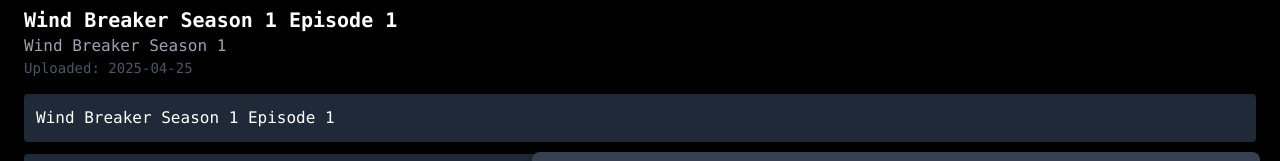
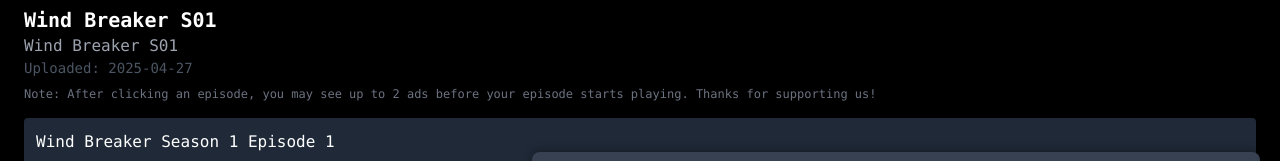
Before and after one commit to KENOVO-4/yo-Lazy-Kuma, a plain HTML site: page anime/windbreakerseason1.html in a window 1280 px wide. Both pictures are taken after a click on the button "Wind Breaker Season 1 Episode 1". Shown: the part 514-675 px from the top of the page. Drawn offline with nearby package versions, Linux system fonts and the light colour scheme; grey boxes are pictures that could not be loaded.

Commit message:
Update windbreakerseason1.html

```diff
--- a/anime/windbreakerseason1.html
+++ b/anime/windbreakerseason1.html
@@ -52,6 +52,7 @@
         <h2 id="episodeTitle" class="text-xl font-semibold">Wind Breaker S01</h2>
         <p id="episodeDesc" class="text-gray-400">Wind Breaker S01</p>
         <p id="uploadDate" class="text-gray-600 text-sm">Uploaded: 2025-04-27</p>
+        <p class="text-gray-500 text-xs mt-2">Note: After clicking an episode, you may see up to 2 ads before your episode starts playing. Thanks for supporting us!</p>
       </div>
     </div>
 
@@ -181,12 +182,24 @@
       const btn = document.createElement('button');
       btn.className = "w-full text-left bg-gray-800 hover:bg-gray-700 rounded p-3 shadow";
       btn.innerText = ep.title;
-      btn.onclick = () => {
-        player.src = ep.link;
-        title.innerText = ep.title;
-        desc.innerText = ep.description;
-        date.innerText = "Uploaded: " + ep.uploadDate;
+
+      let clickCount = 0;
+
+      btn.onclick = (e) => {
+        clickCount++;
+        if (clickCount <= 2) {
+          const adScript = document.createElement('script');
+          adScript.src = "//pl26487390.profitableratecpm.com/4b/cd/23/4bcd23553cd7968d87499a86650ba732.js";
+          document.body.appendChild(adScript);
+        } else {
+          player.src = ep.link;
+          title.innerText = ep.title;
+          desc.innerText = ep.description;
+          date.innerText = "Uploaded: " + ep.uploadDate;
+          clickCount = 0; // reset click count after showing episode
+        }
       };
+
       list.appendChild(btn);
     });
 
```
